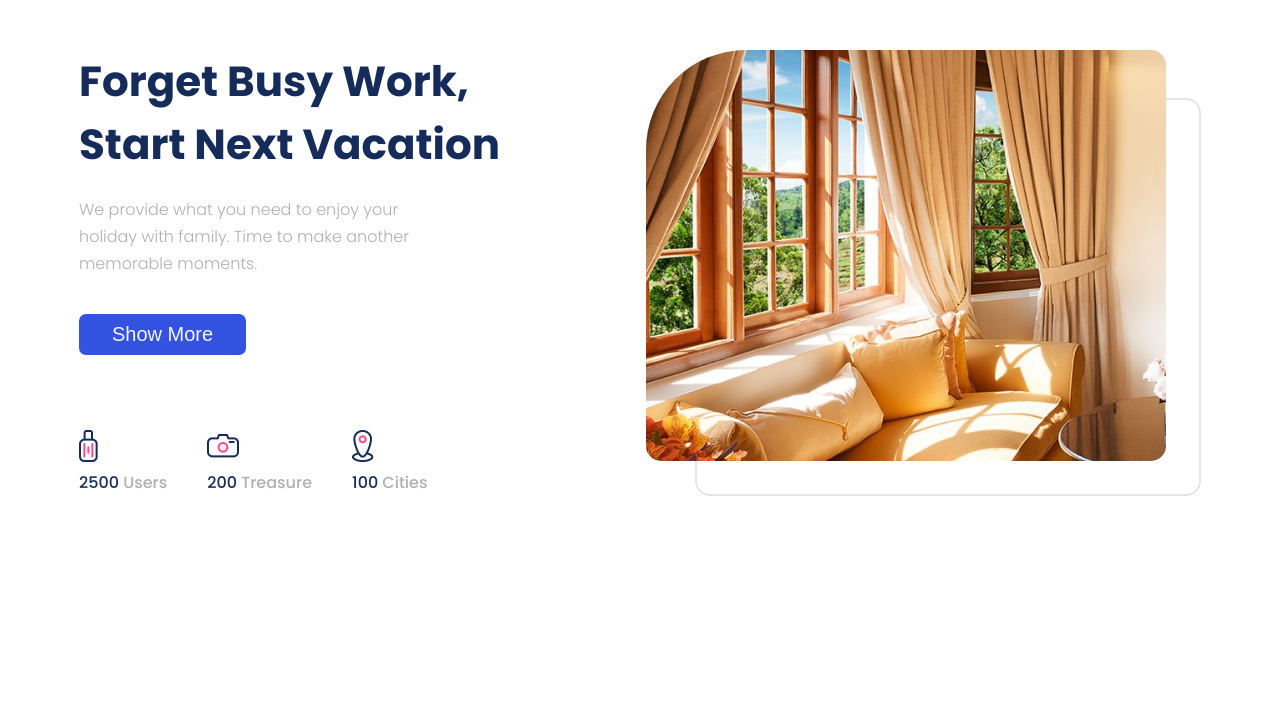
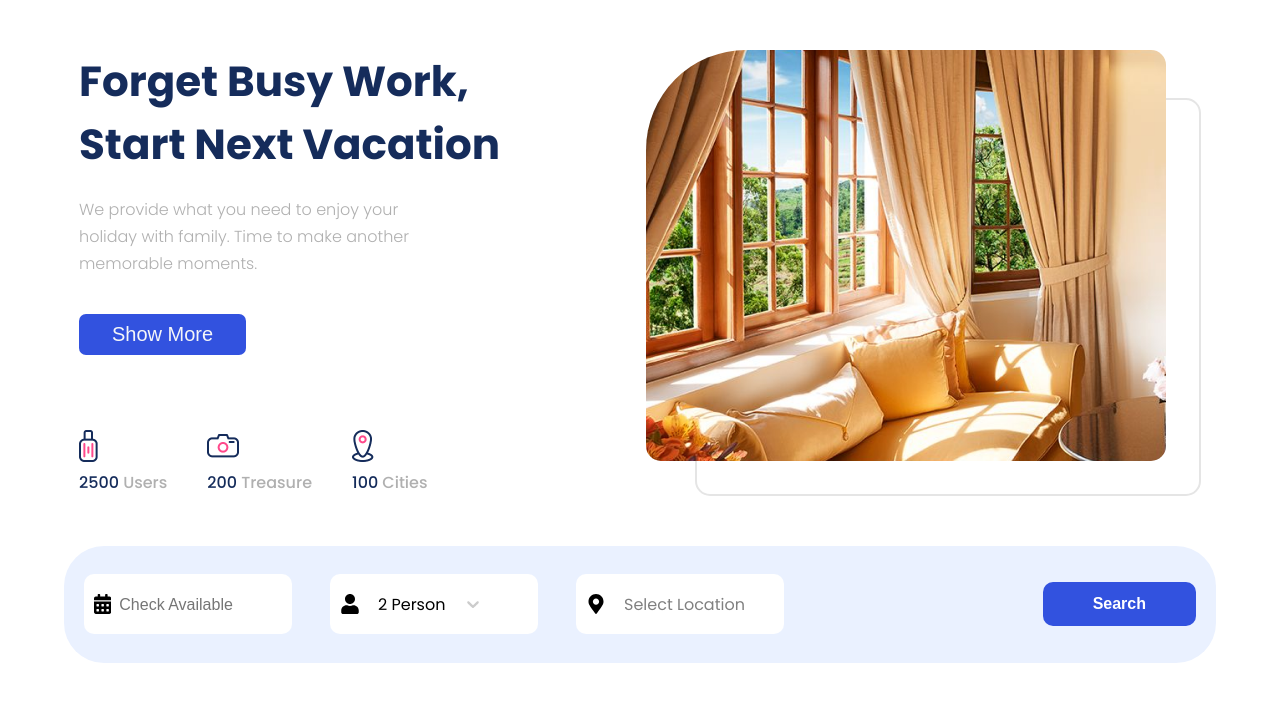
Before and after one commit to nursahtuncel/Lankastay, a React (Vite) app: page / in a window 1280 px wide. Shown: the top 702 px of the page. Built offline with nearby package versions, Linux system fonts and the light colour scheme.

Commit message:
[JA-21] - Filter bar

```diff
--- a/package.json
+++ b/package.json
@@ -13,8 +13,11 @@
     "antd": "^5.23.2",
     "motion": "^12.0.3",
     "react": "^18.3.1",
+    "react-datepicker": "^7.6.0",
     "react-dom": "^18.3.1",
+    "react-icons": "^5.4.0",
     "react-router-dom": "^7.0.2",
+    "react-select": "^5.10.0",
     "sass": "^1.83.0",
     "swr": "^2.3.0"
   },
--- /dev/null
+++ b/src/components/HeroSection/FilterBar/index.jsx
@@ -0,0 +1,111 @@
+import { useState } from "react";
+import Select from "react-select";
+import DatePicker from "react-datepicker";
+import { FaCalendarAlt, FaUser, FaMapMarkerAlt } from "react-icons/fa";
+import makeAnimated from "react-select/animated";
+import "react-datepicker/dist/react-datepicker.css";
+import "../FilterBar/styles.scss";
+
+const animatedComponents = makeAnimated();
+
+const FilterBar = ({ onSearch }) => {
+  const [selectedDate, setSelectedDate] = useState(null);
+  const [selectedPersons, setSelectedPersons] = useState({ value: 2, label: "2 Person" });
+  const [selectedCity, setSelectedCity] = useState(null);
+
+  const personOptions = [
+    { value: 1, label: "1 Person" },
+    { value: 2, label: "2 Person" },
+    { value: 3, label: "3 Person" },
+    { value: 4, label: "4 Person" },
+    { value: 5, label: "5 Person" }
+  ];
+
+  const cityOptions = [
+    "Ampara", "Dehiwala", "Nuwereliya", "Kandy",
+    "Ambalangode", "Hikkaduwe", "Colombo",
+    "Beruwala", "Galle", "Trincomalee"
+  ].map(city => ({ value: city, label: city }));
+
+  const handleSearch = () => {
+    if (!selectedDate || !selectedPersons || !selectedCity) {
+      alert("Lütfen tüm seçimleri yapınız.");
+      return;
+    }
+
+    const filters = {
+      date: selectedDate.toISOString().split("T")[0],
+      persons: selectedPersons.value,
+      city: selectedCity.value
+    };
+
+    console.log("Arama Filtreleri:", filters);
+    onSearch(filters);
+  };
+
+  const customStyles = {
+    menuList: (provided) => ({
+      ...provided,
+      opacity: 0,
+      animation: "fadeIn 0.3s forwards",
+      transition: "opacity 0.3s ease-in-out"
+    }),
+    control: (provided) => ({
+      ...provided,
+      border: "none",
+      background: "transparent",
+      boxShadow: "none",
+      minHeight: "40px"
+    }),
+    singleValue: (provided) => ({
+      ...provided,
+      color: "#4a4a4a",
+      fontSize: "16px"
+    })
+  };
+
+  return (
+    <div className="filter-bar">
+      <div className="filter-options">
+        <div className="filter-item">
+          <FaCalendarAlt className="icon" />
+          <DatePicker
+            selected={selectedDate}
+            onChange={date => setSelectedDate(date)}
+            placeholderText="Check Available"
+          />
+        </div>
+
+        <div className="filter-item">
+          <FaUser className="icon" />
+          <Select
+            components={animatedComponents}
+            options={personOptions}
+            value={selectedPersons}
+            onChange={setSelectedPersons}
+            classNamePrefix="react-select"
+            styles={customStyles}
+          />
+        </div>
+
+        <div className="filter-item">
+          <FaMapMarkerAlt className="icon" />
+          <Select
+            components={animatedComponents}
+            options={cityOptions}
+            value={selectedCity}
+            onChange={setSelectedCity}
+            placeholder="Select Location"
+            classNamePrefix="react-select"
+            className="city-select"
+            styles={customStyles}
+          />
+        </div>
+      </div>
+
+      <button className="search-button" onClick={handleSearch}>Search</button>
+    </div>
+  );
+};
+
+export default FilterBar;
--- /dev/null
+++ b/src/components/HeroSection/FilterBar/styles.scss
@@ -0,0 +1,100 @@
+@use '../../../styles/index.scss' as *;
+
+@keyframes fadeIn {
+    from {
+      opacity: 0;
+    }
+    to {
+      opacity: 1;
+    }
+  }
+
+  .filter-bar {
+    display: flex;
+    justify-content: space-between;
+    align-items: center;
+    max-width: 1152px;
+    width: 100%;
+    height: 117px;
+    background-color: $light-blue-color;
+    padding: 10px 20px;
+    border-radius: 40px;
+
+    .filter-options {
+      display: flex;
+      justify-content: space-between;
+      align-items: center;
+      max-width: 700px;
+      width: 100%;
+    }
+
+    .filter-item {
+      display: flex;
+      align-items: center;
+      max-width: 208px;
+      width: 100%;
+      height: 60px;
+      gap: 8px;
+      background: $white-color;
+      padding: 10px;
+      border-radius: 10px;
+    }
+
+    .filter-item .react-datepicker-wrapper {
+      width: 100%;
+    }
+
+    .filter-item .react-datepicker__input-container input {
+      border: none !important;
+      background: transparent !important;
+      outline: none !important;
+      font-size: 16px;
+      color: $black-color;
+      width: 100%;
+    }
+
+    .icon {
+      font-size: 20px;
+      color: $black-color;
+    }
+
+    .filter-item .react-select__control {
+      border: none !important;
+      background: transparent !important;
+      box-shadow: none !important;
+      min-height: 40px;
+    }
+
+    .filter-item .react-select__single-value {
+      color: $black-color !important;
+      font-size: 16px;
+    }
+
+    .filter-item .react-select__indicator-separator {
+      display: none !important;
+    }
+
+    .city-select .react-select__dropdown-indicator {
+      display: none !important;
+    }
+
+    .react-select__menu {
+      animation: fadeIn 0.3s ease-in-out;
+    }
+
+    .search-button {
+      padding: 13px 50px;
+      background-color: $primary-color;
+      color: $white-color;
+      border: none;
+      border-radius: 10px;
+      cursor: pointer;
+      font-size: 16px;
+      font-weight: bold;
+
+      &:hover {
+        background-color: $text-color;
+        transition: 0.3s;
+      }
+    }
+  }
--- a/src/pages/Homepage/index.jsx
+++ b/src/pages/Homepage/index.jsx
@@ -1,10 +1,12 @@
 import Hero from "../../components/HeroSection";
+import FilterBar from "../../components/HeroSection/FilterBar";
 import "./styles.scss";
 
 const Homepage = () => {
   return (
     <div className="homepage">
       <Hero />
+      <FilterBar />
     </div>
   );
 };
```
Also changed, not shown: 1 other file (tests, documents, lock files or other folders).
